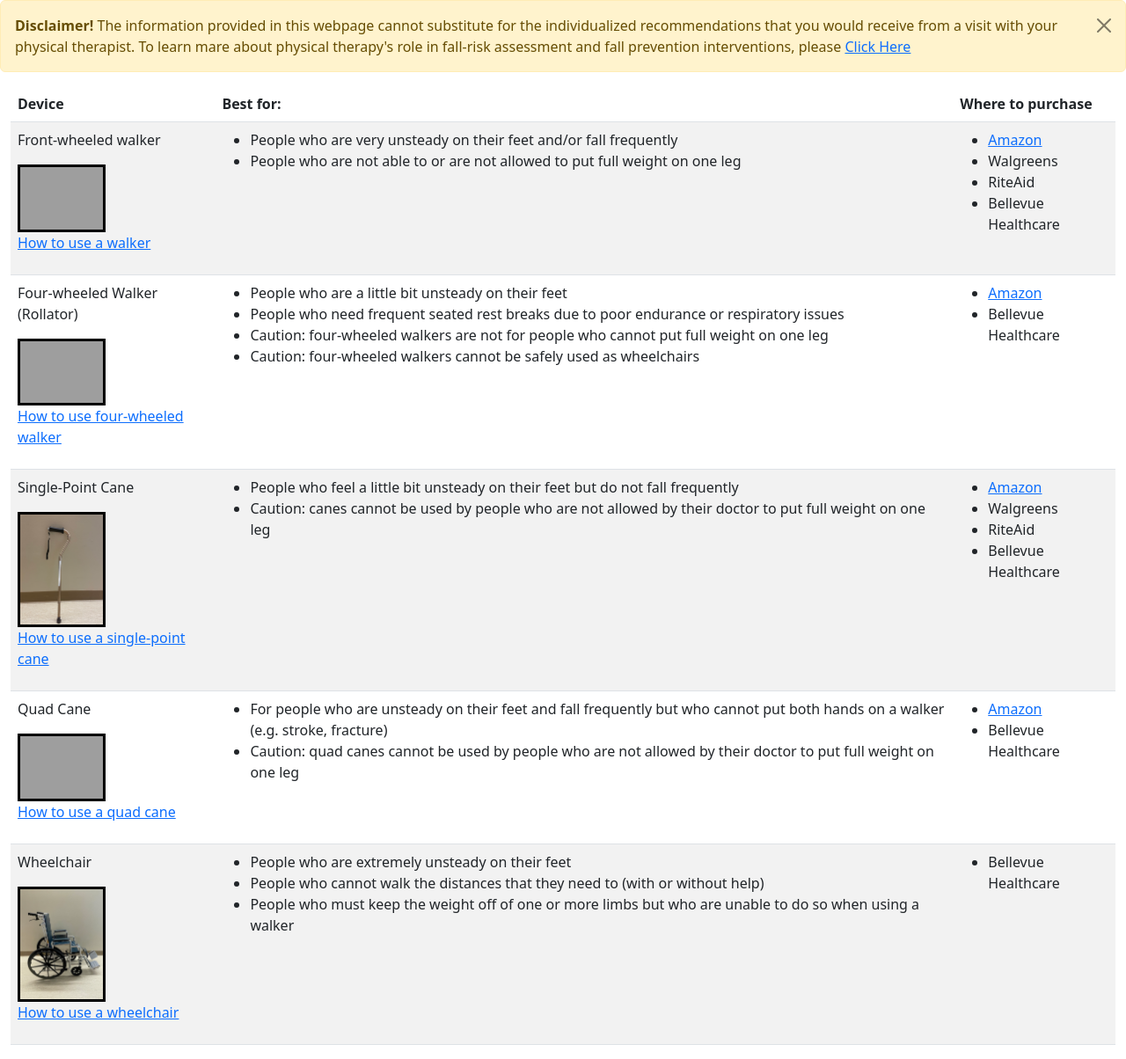
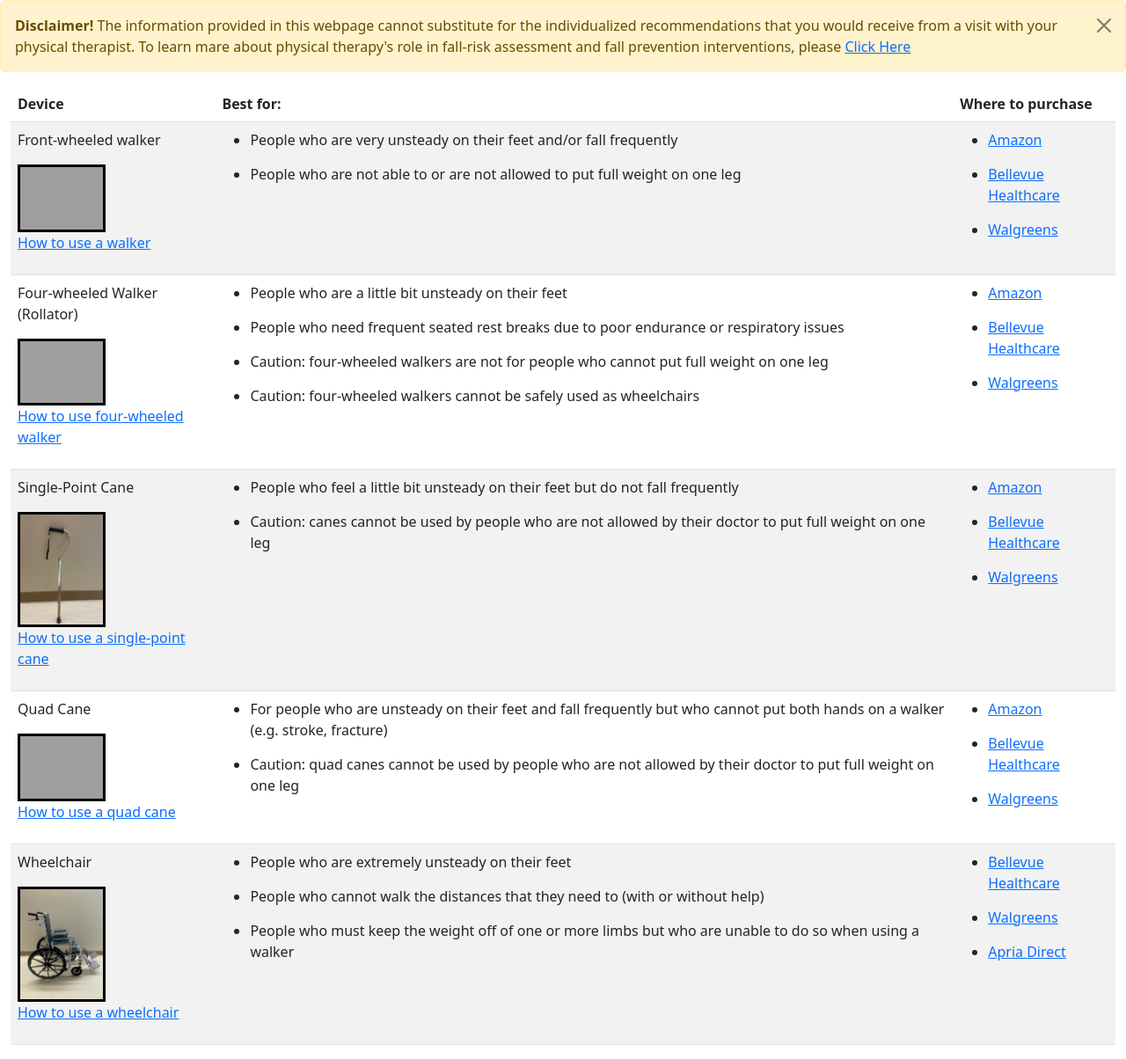
Before and after one commit to jlgregg1/dme_project, a Flask app: page /learn in a window 1280 px wide. Shown: the part 56-1260 px from the top of the page at 88% size. Run offline with Flask 2, Linux system fonts and the light colour scheme; grey boxes are pictures that could not be loaded.

Commit message:
updated styling

```diff
--- a/flask_app/static/css/style.css
+++ b/flask_app/static/css/style.css
@@ -25,3 +25,6 @@ img {
 h1{
     margin-bottom: 20px;
 }
+.bullet{
+    margin-bottom: 15px;
+}
--- a/flask_app/templates/edit.html
+++ b/flask_app/templates/edit.html
@@ -6,7 +6,7 @@
     <meta name="viewport" content="width=device-width, initial-scale=1.0">
     <link href="https://cdn.jsdelivr.net/npm/bootstrap@5.2.0-beta1/dist/css/bootstrap.min.css" rel="stylesheet" integrity="sha384-0evHe/X+R7YkIZDRvuzKMRqM+OrBnVFBL6DOitfPri4tjfHxaWutUpFmBp4vmVor" crossorigin="anonymous">
     <link rel="stylesheet" href="static/css/style.css">
-    <title>Document</title>
+    <title>Edit Device</title>
 </head>
 <body>
     <nav class="navbar navbar-expand-lg navbar-dark bg-dark">
@@ -71,6 +71,9 @@
                     {% endif %}
                 {% endwith %}
             </div>
+            <div class="col-4">
+                <img class = "logo" src = "static/img/cane_exchange.png" alt = "cane exchange logo">
+            </div>
         </div>
     </div>
     <script src="https://cdn.jsdelivr.net/npm/bootstrap@5.2.0-beta1/dist/js/bootstrap.bundle.min.js" integrity="sha384-pprn3073KE6tl6bjs2QrFaJGz5/SUsLqktiwsUTF55Jfv3qYSDhgCecCxMW52nD2" crossorigin="anonymous"></script>
--- a/flask_app/templates/find.html
+++ b/flask_app/templates/find.html
@@ -60,6 +60,9 @@
                     </div>
                 </form>
             </div>
+            <div class="col-4">
+                <img class = "logo" src = "static/img/cane_exchange.png" alt = "cane exchange logo">
+            </div>
         </div>
     </div>
     <script src="https://cdn.jsdelivr.net/npm/bootstrap@5.2.0-beta1/dist/js/bootstrap.bundle.min.js" integrity="sha384-pprn3073KE6tl6bjs2QrFaJGz5/SUsLqktiwsUTF55Jfv3qYSDhgCecCxMW52nD2" crossorigin="anonymous"></script>
--- a/flask_app/templates/learn.html
+++ b/flask_app/templates/learn.html
@@ -60,16 +60,15 @@
                             </td>
                             <td>
                                 <ul>
-                                    <li>People who are very unsteady on their feet and/or fall frequently</li>
-                                    <li>People who are not able to or are not allowed to put full weight on one leg</li>
+                                    <li class = "bullet">People who are very unsteady on their feet and/or fall frequently</li>
+                                    <li class = "bullet">People who are not able to or are not allowed to put full weight on one leg</li>
                                 </ul>
                             </td>
                             <td>
                                 <ul>
-                                    <li><a href = "https://www.amazon.com/s?k=front-wheeled+walker&rh=n%3A8624314011&ref=nb_sb_noss">Amazon</a></li>
-                                    <li>Walgreens</li>
-                                    <li>RiteAid</li>
-                                    <li>Bellevue Healthcare</li>
+                                    <li class = "bullet"><a href = "https://www.amazon.com/s?k=front-wheeled+walker&rh=n%3A8624314011&ref=nb_sb_noss">Amazon</a></li>
+                                    <li class = "bullet"><a href = "https://bellevuehealthcare.com/product-category/hme/ambulatory-aids/walkers/">Bellevue Healthcare</a></li>
+                                    <li class = "bullet"><a href = "https://www.walgreens.com/store/c/walgreens-folding-walker-with-wheels/ID=prod6183388-product">Walgreens</a></li>
                                 </ul>
                             </td>
                         </tr>
@@ -81,16 +80,17 @@
                             </td>
                             <td>
                                 <ul>
-                                    <li>People who are a little bit unsteady on their feet</li>
-                                    <li>People who need frequent seated rest breaks due to poor endurance or respiratory issues</li>
-                                    <li>Caution: four-wheeled walkers are not for people who cannot put full weight on one leg</li>
-                                    <li>Caution: four-wheeled walkers cannot be safely used as wheelchairs</li>
+                                    <li class = "bullet">People who are a little bit unsteady on their feet</li>
+                                    <li class = "bullet">People who need frequent seated rest breaks due to poor endurance or respiratory issues</li>
+                                    <li class = "bullet">Caution: four-wheeled walkers are not for people who cannot put full weight on one leg</li>
+                                    <li class = "bullet">Caution: four-wheeled walkers cannot be safely used as wheelchairs</li>
                                 </ul>
                             </td>
                             <td>
                                 <ul>
-                                    <li><a href = "https://www.amazon.com/s?k=four-wheeled+walker&i=hpc&rh=n%3A8624314011%2Cp_36%3A5000-15000&qid=1659072678&rnid=386636011&ref=sr_nr_p_36_5">Amazon</a></li>
-                                    <li>Bellevue Healthcare</li>
+                                    <li class = "bullet"><a href = "https://www.amazon.com/s?k=four-wheeled+walker&i=hpc&rh=n%3A8624314011%2Cp_36%3A5000-15000&qid=1659072678&rnid=386636011&ref=sr_nr_p_36_5">Amazon</a></li>
+                                    <li class = "bullet"><a href = "https://bellevuehealthcare.com/product-category/hme/ambulatory-aids/rollators/">Bellevue Healthcare</a></li>
+                                    <li class = "bullet"><a href = "https://www.walgreens.com/store/c/walgreens-steel-rollator/ID=prod6392733-product">Walgreens</a></li>
                                 </ul>
                             </td>
                         </tr>
@@ -102,16 +102,15 @@
                             </td>
                             <td>
                                 <ul>
-                                    <li>People who feel a little bit unsteady on their feet but do not fall frequently</li>
-                                    <li>Caution: canes cannot be used by people who are not allowed by their doctor to put full weight on one leg</li>
+                                    <li class = "bullet">People who feel a little bit unsteady on their feet but do not fall frequently</li>
+                                    <li class = "bullet">Caution: canes cannot be used by people who are not allowed by their doctor to put full weight on one leg</li>
                                 </ul>
                             </td>
                             <td>
                                 <ul>
-                                    <li><a href = "https://www.amazon.com/s?k=single+point+cane+adjustable&i=hpc&rh=n%3A3776641%2Cp_n_feature_browse-bin%3A23864937011&s=review-rank&dc&ds=v1%3A0j4owUg4WhF2ldW05hACXNEYVPLT3KEtdf7JQ6u9bWo&crid=BX8CJ325NRW0&qid=1659072150&rnid=23864810011&sprefix=single+point+cane+adjustabl%2Caps%2C132&ref=sr_st_review-rank">Amazon</a></li>
-                                    <li>Walgreens</li>
-                                    <li>RiteAid</li>
-                                    <li>Bellevue Healthcare</li>
+                                    <li class = "bullet"><a href = "https://www.amazon.com/s?k=single+point+cane+adjustable&i=hpc&rh=n%3A3776641%2Cp_n_feature_browse-bin%3A23864937011&s=review-rank&dc&ds=v1%3A0j4owUg4WhF2ldW05hACXNEYVPLT3KEtdf7JQ6u9bWo&crid=BX8CJ325NRW0&qid=1659072150&rnid=23864810011&sprefix=single+point+cane+adjustabl%2Caps%2C132&ref=sr_st_review-rank">Amazon</a></li>
+                                    <li class = "bullet"><a href = "https://bellevuehealthcare.com/product/nova-offset-cane/">Bellevue Healthcare</li>
+                                    <li class = "bullet"><a href = "https://www.walgreens.com/store/c/walgreens-offset-cane/ID=prod6183389-product">Walgreens</a></li>
                                 </ul>
                             </td>
                         </tr>
@@ -123,13 +122,14 @@
                             </td>
                             <td>
                                 <ul>
-                                    <li>For people who are unsteady on their feet and fall frequently but who cannot put both hands on a walker (e.g. stroke, fracture)</li>
-                                    <li>Caution: quad canes cannot be used by people who are not allowed by their doctor to put full weight on one leg</li>
+                                    <li class = "bullet">For people who are unsteady on their feet and fall frequently but who cannot put both hands on a walker (e.g. stroke, fracture)</li>
+                                    <li class = "bullet">Caution: quad canes cannot be used by people who are not allowed by their doctor to put full weight on one leg</li>
                                 </ul>
                             <td>
                                 <ul>
-                                    <li><a href = "https://www.amazon.com/s?k=wide+base+quad+cane&i=hpc&bbn=3776641&rh=n%3A3776641%2Cp_36%3A1253519011%2Cp_89%3ACarex+Health+Brands%7CDrive+Medical&dc&qid=1659072926&rnid=2528832011&ref=sr_nr_p_89_1&ds=v1%3AmkM6Fk9QGAltviU%2BCaWj%2B6NaIDJgflXDbCmPTKsT%2FUE">Amazon</a></li>
-                                    <li>Bellevue Healthcare</li>
+                                    <li class = "bullet"><a href = "https://www.amazon.com/s?k=wide+base+quad+cane&i=hpc&bbn=3776641&rh=n%3A3776641%2Cp_36%3A1253519011%2Cp_89%3ACarex+Health+Brands%7CDrive+Medical&dc&qid=1659072926&rnid=2528832011&ref=sr_nr_p_89_1&ds=v1%3AmkM6Fk9QGAltviU%2BCaWj%2B6NaIDJgflXDbCmPTKsT%2FUE">Amazon</a></li>
+                                    <li class = "bullet"><a href = "https://bellevuehealthcare.com/product/small-base-quad-cane/">Bellevue Healthcare</li>
+                                    <li class = "bullet"><a href = "https://www.walgreens.com/store/c/walgreens-small-base-quad-cane/ID=300397481-product">Walgreens</a></li>
                                 </ul>
                             </td>
                         </tr>
@@ -141,13 +141,15 @@
                             </td>
                             <td>
                                 <ul>
-                                    <li>People who are extremely unsteady on their feet</li>
-                                    <li>People who cannot walk the distances that they need to (with or without help)</li>
-                                    <li>People who must keep the weight off of one or more limbs but who are unable to do so when using a walker</li>
+                                    <li class = "bullet">People who are extremely unsteady on their feet</li>
+                                    <li class = "bullet">People who cannot walk the distances that they need to (with or without help)</li>
+                                    <li class = "bullet">People who must keep the weight off of one or more limbs but who are unable to do so when using a walker</li>
                                 </ul>
                             <td>
                                 <ul>
-                                    <li>Bellevue Healthcare</li>
+                                    <li class = "bullet"><a href = "https://bellevuehealthcare.com/product-category/mobility/manual-wheelchairs/">Bellevue Healthcare</a></li>
+                                    <li class = "bullet"><a href = "https://www.walgreens.com/store/c/karman-lightweight-deluxe-18-inch-steel-wheelchair-with-removable-armrests,-36-lbs./ID=prod6117565-product">Walgreens</a></li>
+                                    <li class = "bullet"><a href = "https://www.apriadirect.com/mckesson-wheelchair-padded-arms-composite-wheels-black-upholstery-20-inch-seat-width">Apria Direct</a></li>
                                 </ul>
                             </td>
                         </tr>
--- a/flask_app/templates/post.html
+++ b/flask_app/templates/post.html
@@ -57,7 +57,7 @@
                             <input type="number" class="form-control" id="zip_code" name = "zip_code">
                         </div>
                         <div class="mb-3">
-                            <label for="comments" class="form-label">Comments (height and weight specs)</label>
+                            <label for="comments" class="form-label">Device's user height and weight specifications:</label>
                             <textarea class="form-control" id="comments" rows="3" name = "comments"></textarea>
                         </div>
                         <div class = "mb-3">
@@ -73,6 +73,9 @@
                         {% endfor %}
                     {% endif %}
                 {% endwith %}
+            <div class="col-4">
+                <img class = "logo" src = "static/img/cane_exchange.png" alt = "cane exchange logo">
+            </div>
         </div>
     </div>
     <script src="https://cdn.jsdelivr.net/npm/bootstrap@5.2.0-beta1/dist/js/bootstrap.bundle.min.js" integrity="sha384-pprn3073KE6tl6bjs2QrFaJGz5/SUsLqktiwsUTF55Jfv3qYSDhgCecCxMW52nD2" crossorigin="anonymous"></script>
--- a/flask_app/templates/results.html
+++ b/flask_app/templates/results.html
@@ -5,6 +5,7 @@
     <meta http-equiv="X-UA-Compatible" content="IE=edge">
     <meta name="viewport" content="width=device-width, initial-scale=1.0">
     <link href="https://cdn.jsdelivr.net/npm/bootstrap@5.2.0-beta1/dist/css/bootstrap.min.css" rel="stylesheet" integrity="sha384-0evHe/X+R7YkIZDRvuzKMRqM+OrBnVFBL6DOitfPri4tjfHxaWutUpFmBp4vmVor" crossorigin="anonymous">
+    <link rel="stylesheet" href="static/css/style.css">
     <title>Document</title>
 </head>
 <body>
@@ -38,7 +39,7 @@
     <div class="container">
         <div class="row">
             <div class="col-6">
-                <h2>Available Devices:</h2>
+                <h1>Available Devices:</h1>
                 {% if all_device_results | length == 0 %}
                     <p>Your search did not yield any results</p>
                 {% endif %}
```
